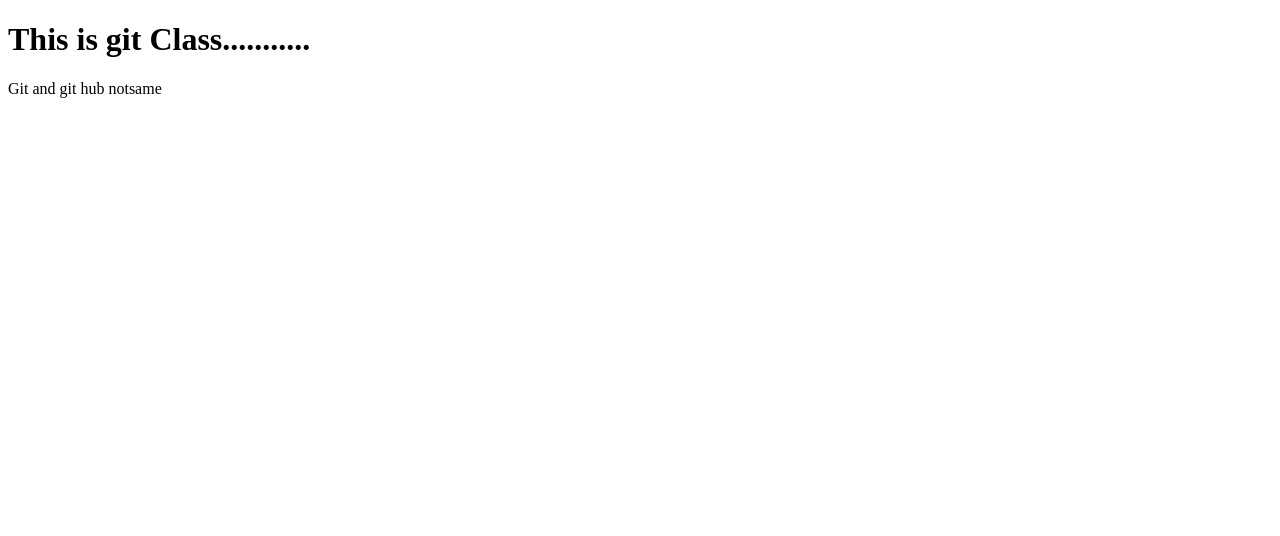
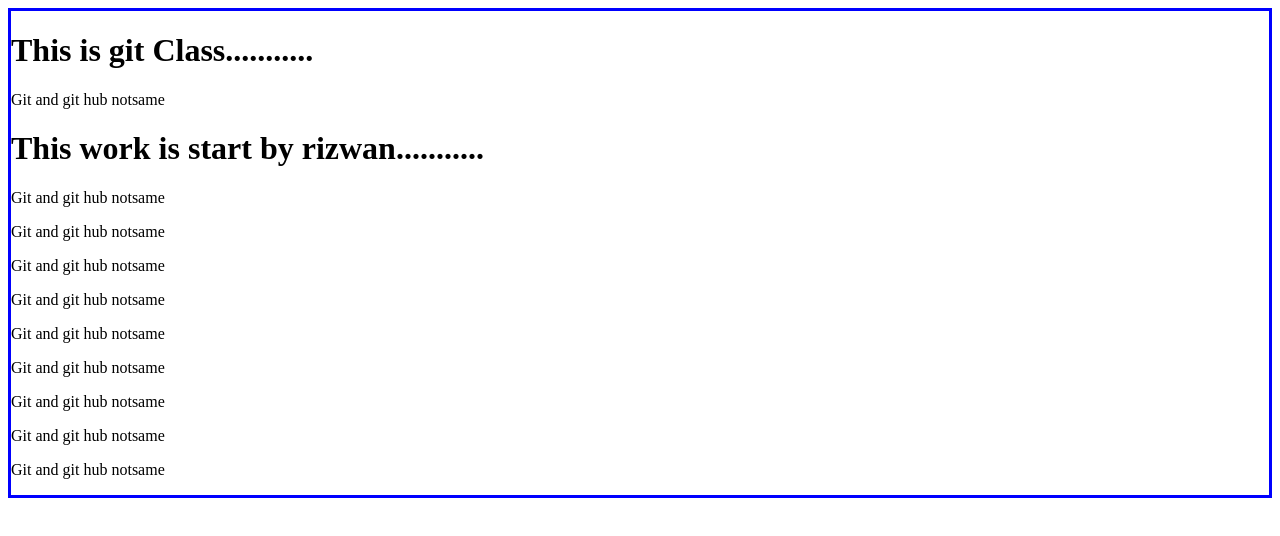
Before and after one commit to Rizwangit123/abc, a plain HTML site: page index.html in a window 1280 px wide. Drawn offline with Linux system fonts and the light colour scheme.

Commit message:
savefile

```diff
--- a/index.html
+++ b/index.html
@@ -4,9 +4,20 @@
     <meta charset="UTF-8">
     <meta name="viewport" content="width=device-width, initial-scale=1.0">
     <title>Document</title>
+    <link rel="stylesheet" href="style.css">
 </head>
-<body>
+<body class="border">
     <h1>This is git Class...........</h1>
+    <p>Git and git hub notsame</p>
+    <h1>This work is start by rizwan...........</h1>
+    <p>Git and git hub notsame</p>
+    <p>Git and git hub notsame</p>
+    <p>Git and git hub notsame</p>
+    <p>Git and git hub notsame</p>
+    <p>Git and git hub notsame</p>
+    <p>Git and git hub notsame</p>
+    <p>Git and git hub notsame</p>
+    <p>Git and git hub notsame</p>
     <p>Git and git hub notsame</p>
 </body>
 </html>
--- a/style.css
+++ b/style.css
@@ -0,0 +1,4 @@
+.border{
+
+    border: 3px solid blue;
+}
```
